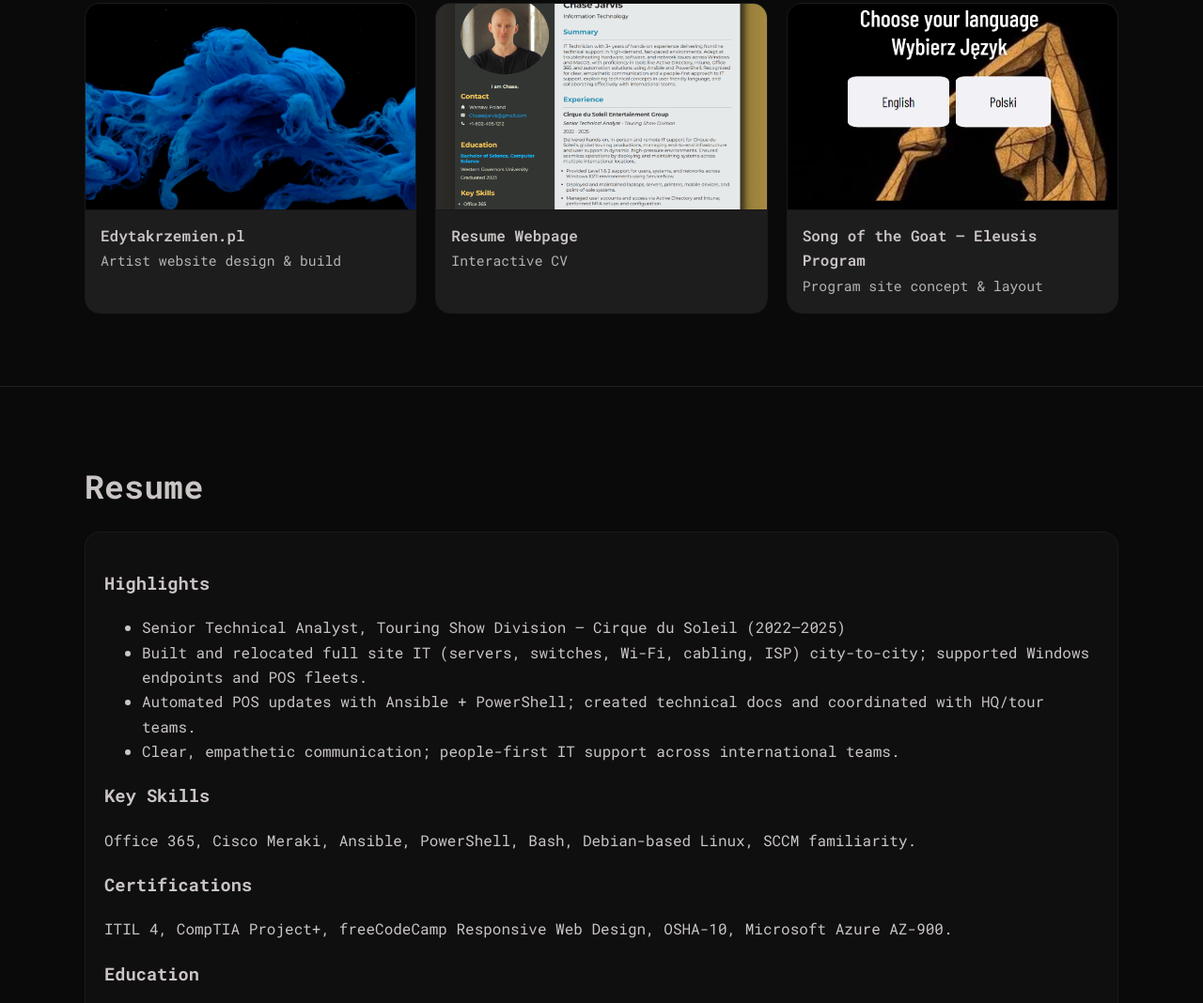
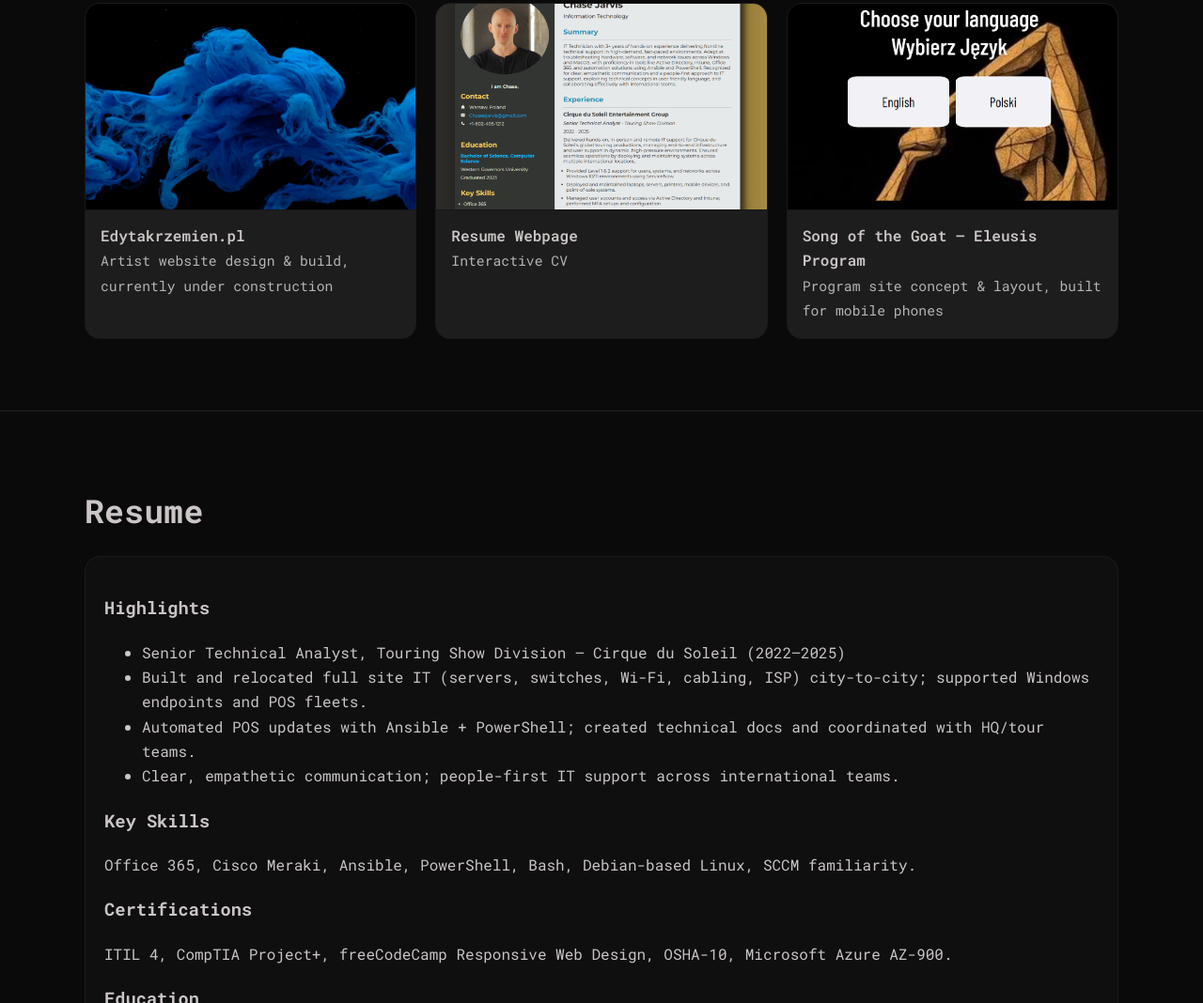
Before and after one commit to jarAcro/Personal_Portfolio_Website, a plain HTML site: page index.html in a window 1280 px wide. Shown: the part 1043-2111 px from the top of the page at 94% size. Drawn offline with Linux system fonts and the light colour scheme.

Commit message:
updated portfolio

```diff
--- a/index.html
+++ b/index.html
@@ -115,7 +115,7 @@
                 />
                 <figcaption class="tile-caption">
                   <span class="tile-title">Edytakrzemien.pl</span>
-                  <span class="tile-subtitle">Artist website design & build</span>
+                  <span class="tile-subtitle">Artist website design & build, currently under construction</span>
                 </figcaption>
               </figure>
             </a>
@@ -153,7 +153,7 @@
                 />
                 <figcaption class="tile-caption">
                   <span class="tile-title">Song of the Goat — Eleusis Program</span>
-                  <span class="tile-subtitle">Program site concept & layout</span>
+                  <span class="tile-subtitle">Program site concept & layout, built for mobile phones</span>
                 </figcaption>
               </figure>
             </a>
```
